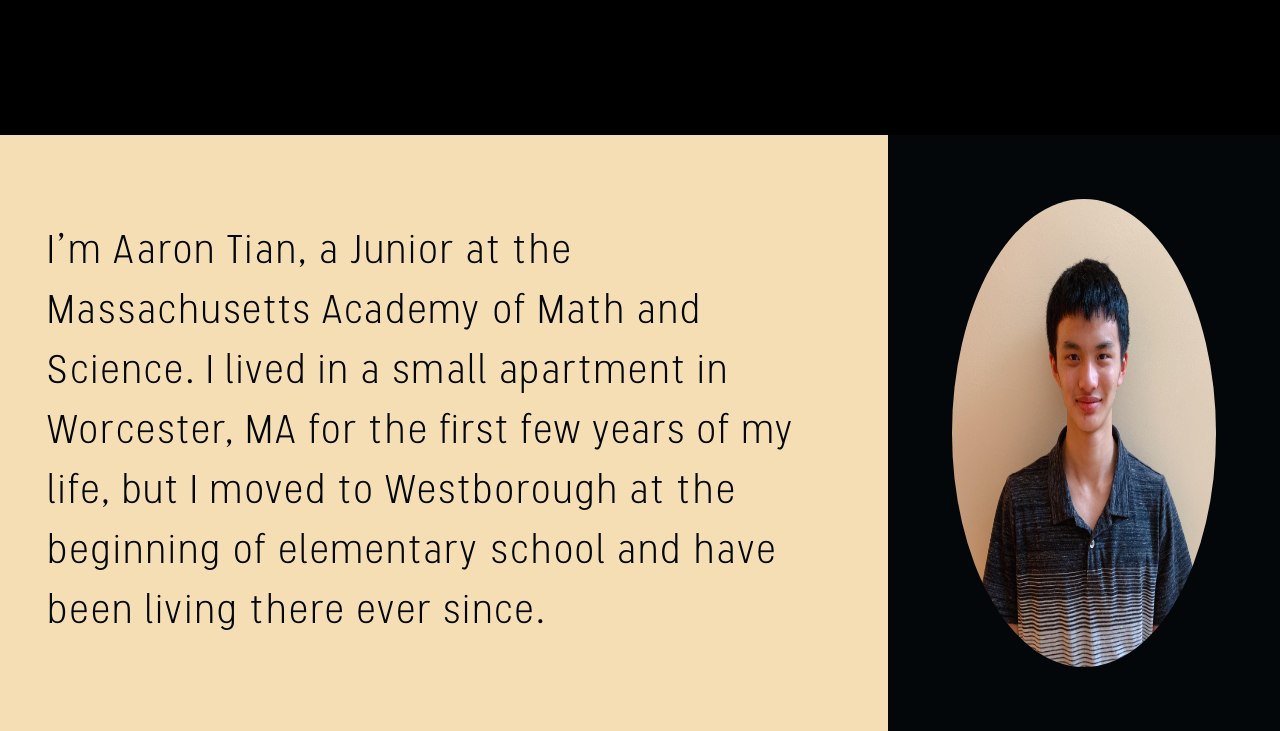
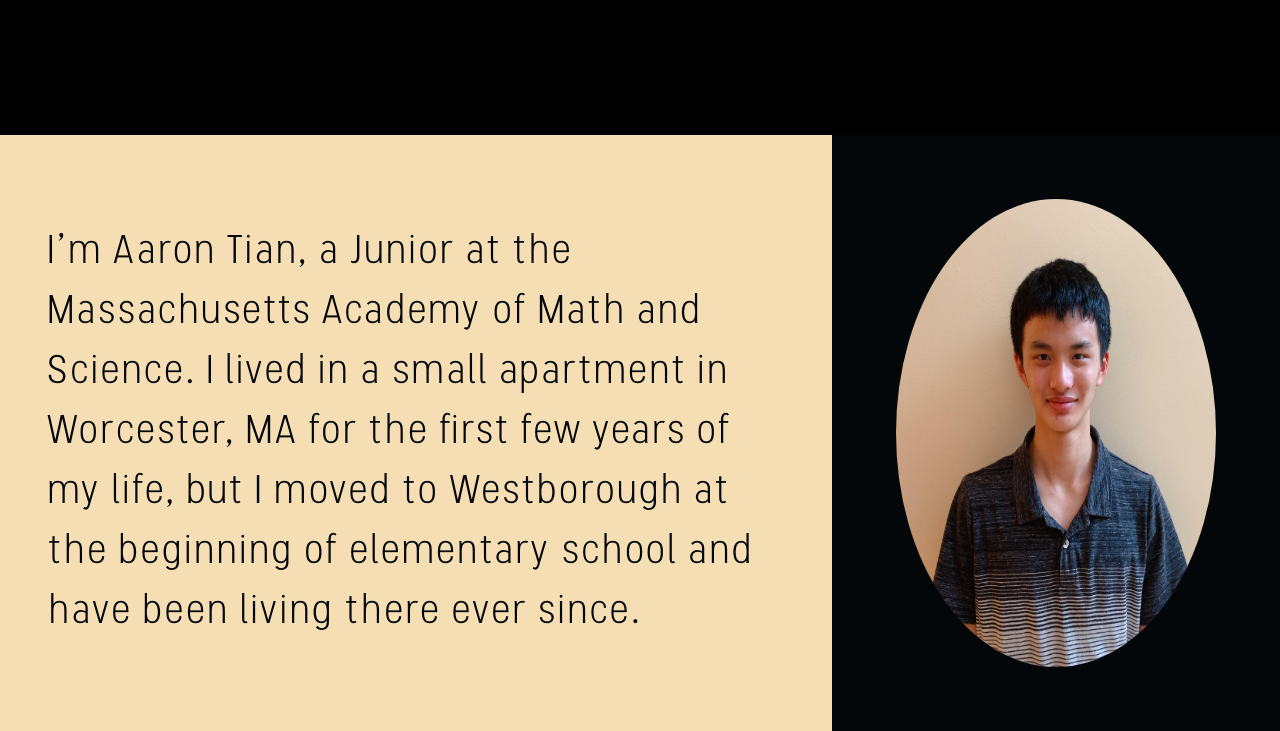
Before and after one commit to WaiWasabi/personal-portfolio, a plain HTML site: page Website/public/bio.html in a window 1280 px wide. Shown: the part 185-916 px from the top of the page. Drawn offline with Linux system fonts and the light colour scheme.

Commit message:
stash style.css

```diff
--- a/Website/public/style.css
+++ b/Website/public/style.css
@@ -210,6 +210,8 @@ video .background-video {
 }
 
 .circle {
+	min-width: 25%;
+	max-width: 25%;
 	position: relative;
 	border-radius: 50%;
 	flex: 1;
```
